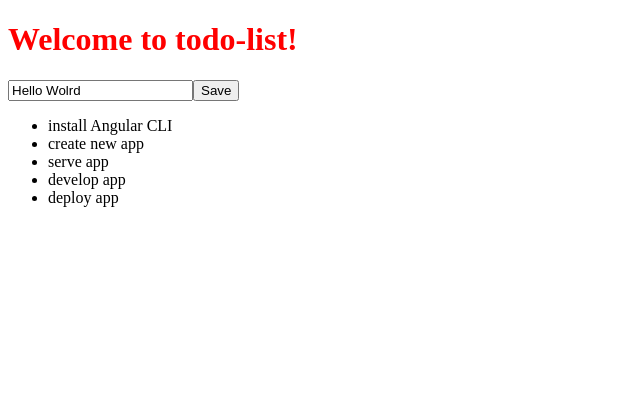
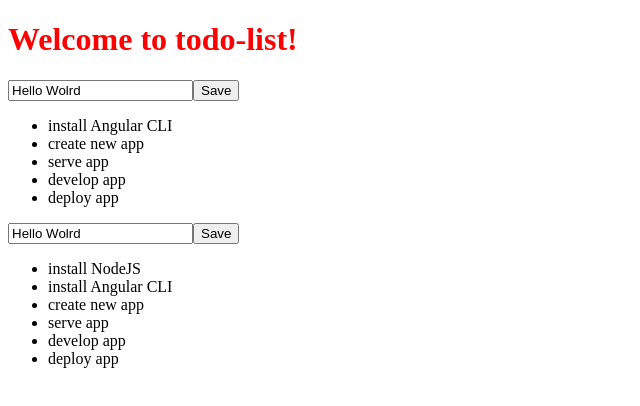
Before and after one commit to Religon/ng-girls-todo, an Angular app: page / in a window 1280 px wide. Shown: the top 406 px of the page, without its empty margins (0-640 px from the left). Built offline with nearby package versions, Linux system fonts and the light colour scheme.

Commit message:
Refactor App Component

```diff
--- a/src/app/app.component.ts
+++ b/src/app/app.component.ts
@@ -15,6 +15,8 @@ import { TodoItem } from './interfaces/todo-item';
     <app-todo-item [item]="todoItem"></app-todo-item>
     </li>
   </ul>
+
+  <app-list-manager></app-list-manager>
 `,
   styleUrls: ['./app.component.scss']
 })
--- a/src/app/app.module.ts
+++ b/src/app/app.module.ts
@@ -4,12 +4,14 @@ import { NgModule } from '@angular/core';
 import { AppComponent } from './app.component';
 import { InputButtonUnitComponent } from './input-button-unit/input-button-unit.component';
 import { TodoItemComponent } from './todo-item/todo-item.component';
+import { ListManagerComponent } from './list-manager/list-manager.component';
 
 @NgModule({
   declarations: [
     AppComponent,
     InputButtonUnitComponent,
-    TodoItemComponent
+    TodoItemComponent,
+    ListManagerComponent
   ],
   imports: [
     BrowserModule
--- /dev/null
+++ b/src/app/list-manager/list-manager.component.ts
@@ -0,0 +1,37 @@
+import { Component, OnInit } from '@angular/core';
+import { TodoItem } from '../interfaces/todo-item';
+
+@Component({
+  selector: 'app-list-manager',
+  template: `
+    <app-input-button-unit (submit)="addItem($event)"></app-input-button-unit>
+
+    <ul>
+      <li *ngFor="let todoItem of todoList">
+        <app-todo-item [item]="todoItem"></app-todo-item>
+      </li>
+    </ul>
+  `,
+  styleUrls: ['./list-manager.component.scss']
+})
+export class ListManagerComponent implements OnInit {
+  todoList: TodoItem[] = [
+    {title: 'install NodeJS'},
+    {title: 'install Angular CLI'},
+    {title: 'create new app'},
+    {title: 'serve app'},
+    {title: 'develop app'},
+    {title: 'deploy app'},
+  ];
+
+  constructor() { }
+
+  // tslint:disable-next-line:typedef
+  ngOnInit() {
+  }
+
+  // tslint:disable-next-line:typedef
+  addItem(title: string) {
+    this.todoList.push({ title });
+  }
+}
```
Also changed, not shown: src/app/list-manager/list-manager.component.scss (added), 1 other file (tests, documents, lock files or other folders).
